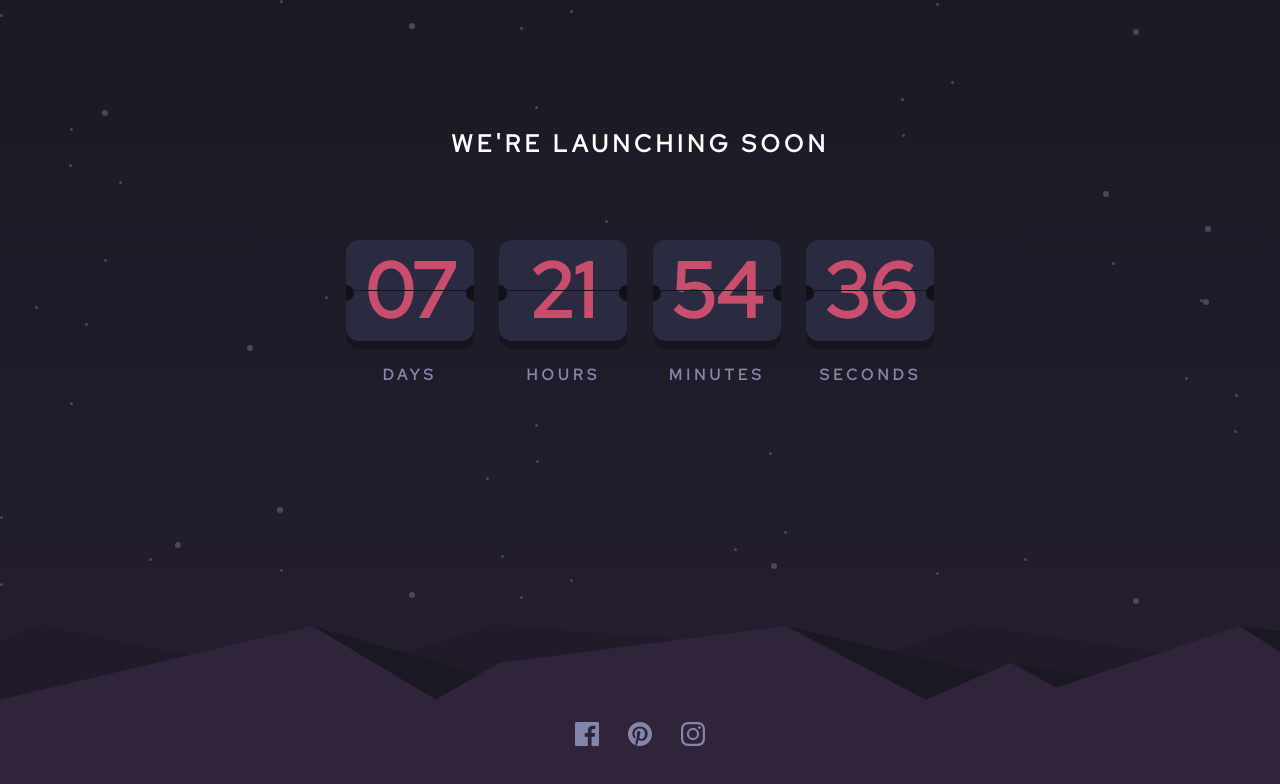
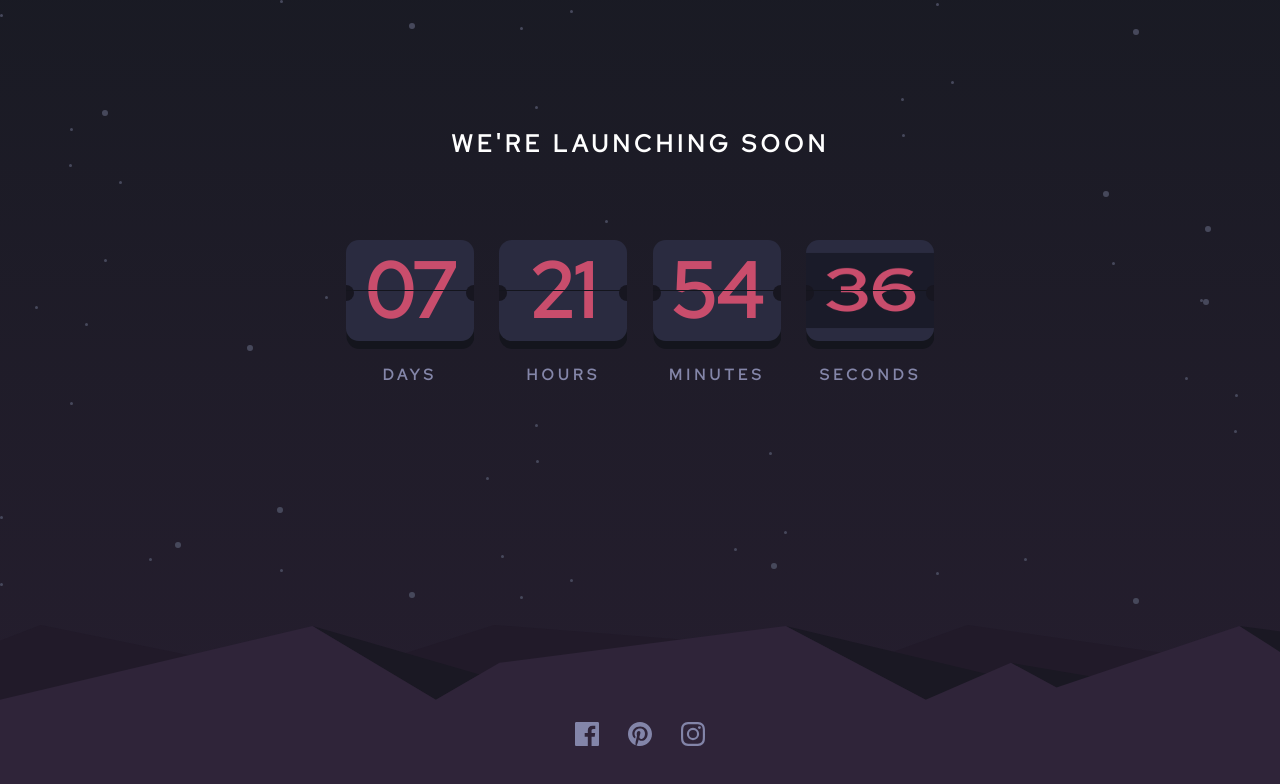
Before and after one commit to DLBY/launch-countdown-timer, a React (Create React App) app: page / in a window 1280 px wide. Shown: the top 784 px of the page. Built offline with nearby package versions, Linux system fonts and the light colour scheme.

Commit message:
basic animation added

```diff
--- a/src/App.css
+++ b/src/App.css
@@ -46,6 +46,7 @@ body .top {
 
 .card {
   display: flex;
+  position: relative;
   overflow: hidden;
   width: 10%;
   flex-direction: column;
@@ -72,17 +73,46 @@ body .top {
   font-weight: var(--bold);
 }
 
+.top_number {
+  height:50%;
+  overflow: hidden;
+
+}
+
+.bot_number {
+  animation:inverse 1s infinite ease-in-out;
+  position: absolute;
+  width:100%;
+  height:100%;
+  overflow:hidden;
+  top:0;
+  left: 0;
+}
+
+.persistent_number {
+  animation:flip 1s infinite ease-in-out;
+  position: absolute;
+  width:100%;
+  height:100%;
+  overflow:hidden;
+  top:0;
+  left: 0;
+}
+
 .dot {
+  z-index:9;
   position: absolute;
   top:45%;
   width:1rem;
   height: 1rem;
+  border: none;
   border-radius:50%;
-  filter: brightness(80%);
-  background:var(--dark);
+
+  background:#1D1B28;
 }
 
 .line {
+  z-index:9;
   position:absolute;
   top:50%;
   /* opacity: 0.7; */
@@ -117,6 +147,62 @@ body .top {
   transition: all 0.5s ease-in-out;
 }
 
+/* Animation */
+
+
+@-webkit-keyframes flip {
+  from {
+    -webkit-transform: rotateX(0deg);
+            transform: rotateX(0deg);
+    background-color: #2a2c41;
+  }
+  to {
+    -webkit-transform: rotateX(-90deg);
+            transform: rotateX(-90deg);
+    background-color: #161722;
+  }
+}
+
+@keyframes flip {
+  from {
+    -webkit-transform: rotateX(0deg);
+            transform: rotateX(0deg);
+    background-color: #2a2c41;
+  }
+  to {
+    -webkit-transform: rotateX(-90deg);
+            transform: rotateX(-90deg);
+    background-color: #161722;
+  }
+}
+
+@-webkit-keyframes inverse {
+  from {
+    -webkit-transform: rotateX(90deg);
+            transform: rotateX(90deg);
+    background-color: #53567f;
+  }
+  to {
+    -webkit-transform: rotateX(0deg);
+            transform: rotateX(0deg);
+    background-color: #343650;
+  }
+}
+
+@keyframes inverse {
+  from {
+    -webkit-transform: rotateX(90deg);
+            transform: rotateX(90deg);
+    background-color: #53567f;
+  }
+  to {
+    -webkit-transform: rotateX(0deg);
+            transform: rotateX(0deg);
+    background-color: #343650;
+  }
+}
+
+/* Responsive */
 @media (max-width: 1020px) {
   .dot {
     height: 0.5rem;
--- a/src/Components/count/Count.tsx
+++ b/src/Components/count/Count.tsx
@@ -2,6 +2,8 @@
 import React, { useState, useEffect } from "react";
 
 const Count = () => {
+  const flip = () => {};
+
   // interface CountingData {
   //   seconds: number;
   // }
@@ -83,9 +85,21 @@ const Count = () => {
           <div className="card_numbers">
             <div className="dot left"></div>
             <div className="line"></div>
-            {secondsLeft >= 0 && secondsLeft < 10
-              ? `0${secondsLeft}`
-              : secondsLeft}
+            <div className="top_number">
+              {secondsLeft >= 0 && secondsLeft < 10
+                ? `0${secondsLeft}`
+                : secondsLeft}
+            </div>
+            <div className="bot_number">
+              {secondsLeft >= 0 && secondsLeft < 10
+                ? `0${secondsLeft}`
+                : secondsLeft}
+            </div>
+            <div className="persistent_number">
+              {secondsLeft >= 0 && secondsLeft < 10
+                ? `0${secondsLeft}`
+                : secondsLeft}
+            </div>
             <div className="dot right"></div>
           </div>
           <div className="card_text">seconds</div>
```
